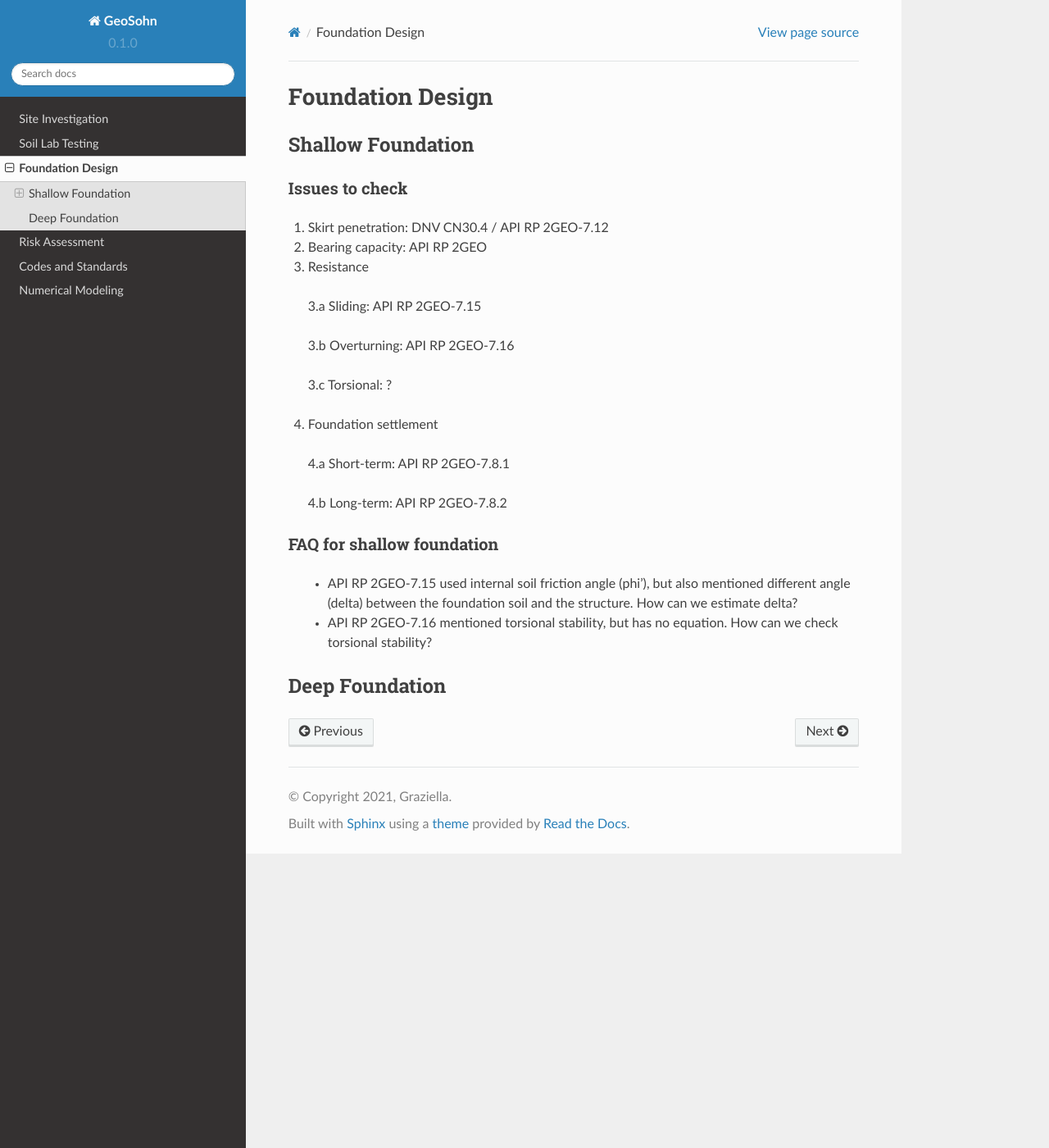
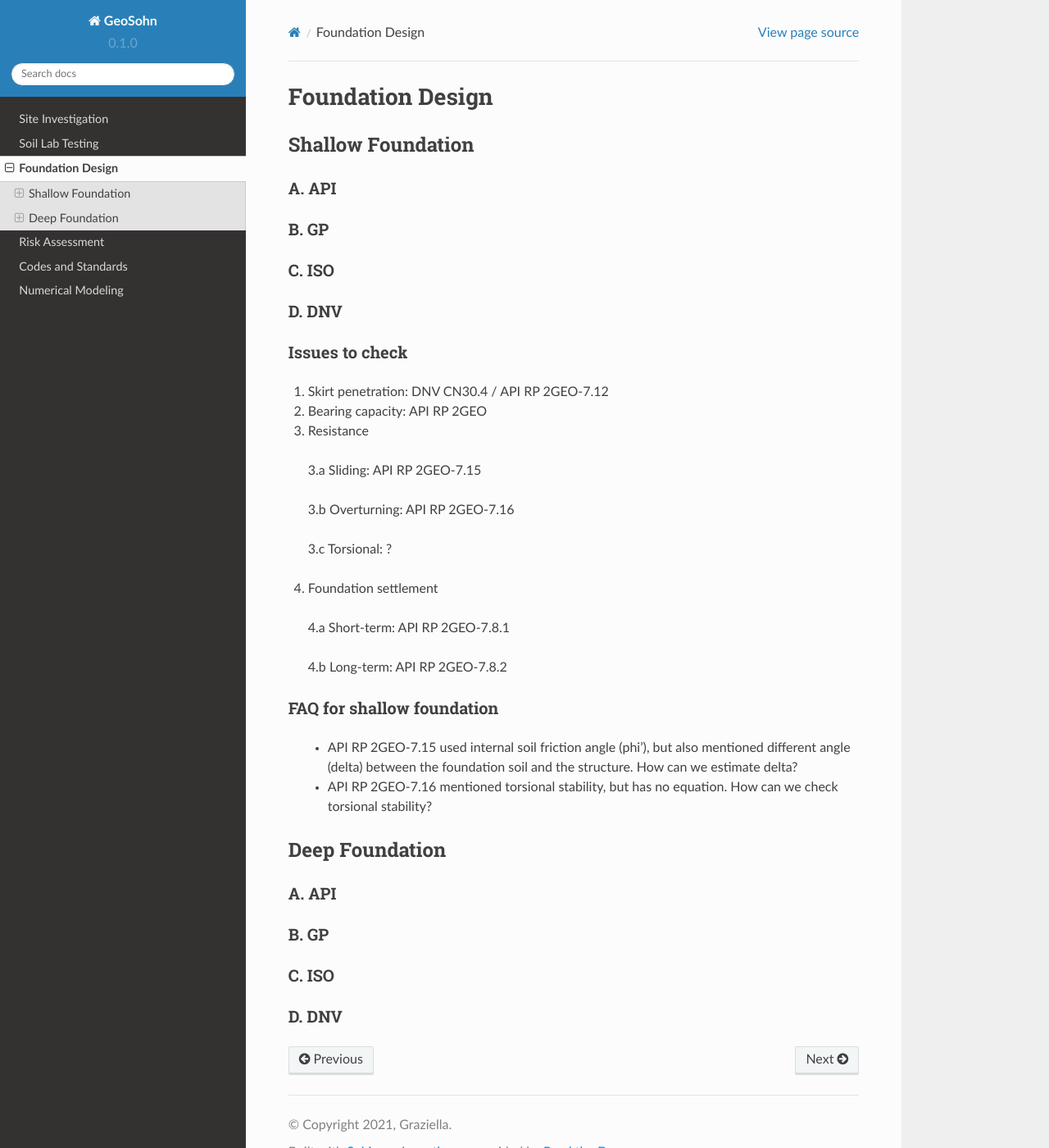
Before and after one commit to jrson11/GeoSohn, a Sphinx documentation site: the page built from docs/source/3_Foundation_Design.rst, in a window 1280 px wide and 1400 px high. Shown: the whole window at 82% size. Built offline with Sphinx 7.4.7 and the Read the Docs theme 2.0.0, drawn with Linux system fonts in a browser that asks for light colours.

Commit message:
Update 3_Foundation_Design.rst

```diff
--- a/docs/source/3_Foundation_Design.rst
+++ b/docs/source/3_Foundation_Design.rst
@@ -1,9 +1,20 @@
 Foundation Design
 ==================
 
-
 Shallow Foundation
 -------------------
+
+A. API
+......
+
+B. GP
+......
+
+C. ISO
+......
+
+D. DNV
+......
 
 
 Issues to check
@@ -34,3 +45,16 @@ FAQ for shallow foundation
 
 Deep Foundation
 ----------------
+
+
+A. API
+......
+
+B. GP
+......
+
+C. ISO
+......
+
+D. DNV
+......
```
